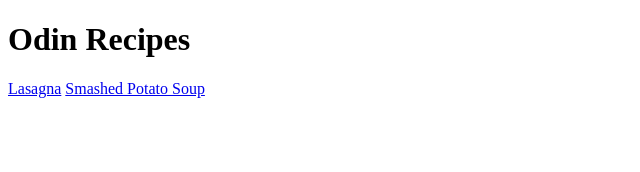
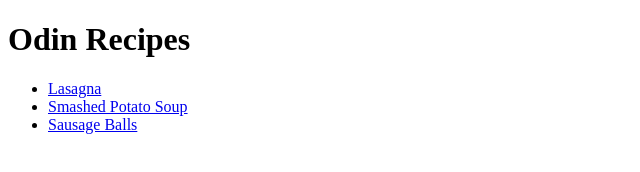
Before and after one commit to DonFreaky/odin-recipes, a plain HTML site: page index.html in a window 1280 px wide. Shown: the whole page, without its empty margins (0-640 px from the left). Drawn offline with Linux system fonts and the light colour scheme.

Commit message:
Iteration 4 done | Project finished

```diff
--- a/index.html
+++ b/index.html
@@ -6,7 +6,10 @@
     </head>
     <body>
         <h1>Odin Recipes</h1>
-        <a href="./recipes/lasagna.html">Lasagna</a>
-        <a href="./recipes/spsoup.html">Smashed Potato Soup</a>
+        <ul>
+            <li><a href="./recipes/lasagna.html">Lasagna</a></li>
+            <li><a href="./recipes/spsoup.html">Smashed Potato Soup</a></li>
+            <li><a href="./recipes/sausageballs.html">Sausage Balls</a></li>
+        </ul>
     </body>
 </html>
```
Also changed, not shown: recipes/lasagna.html (+2 -0 lines), recipes/sausageballs.html (+2 -0 lines), recipes/spsoup.html (+2 -0 lines), images/sausage-balls.jpg (added).
